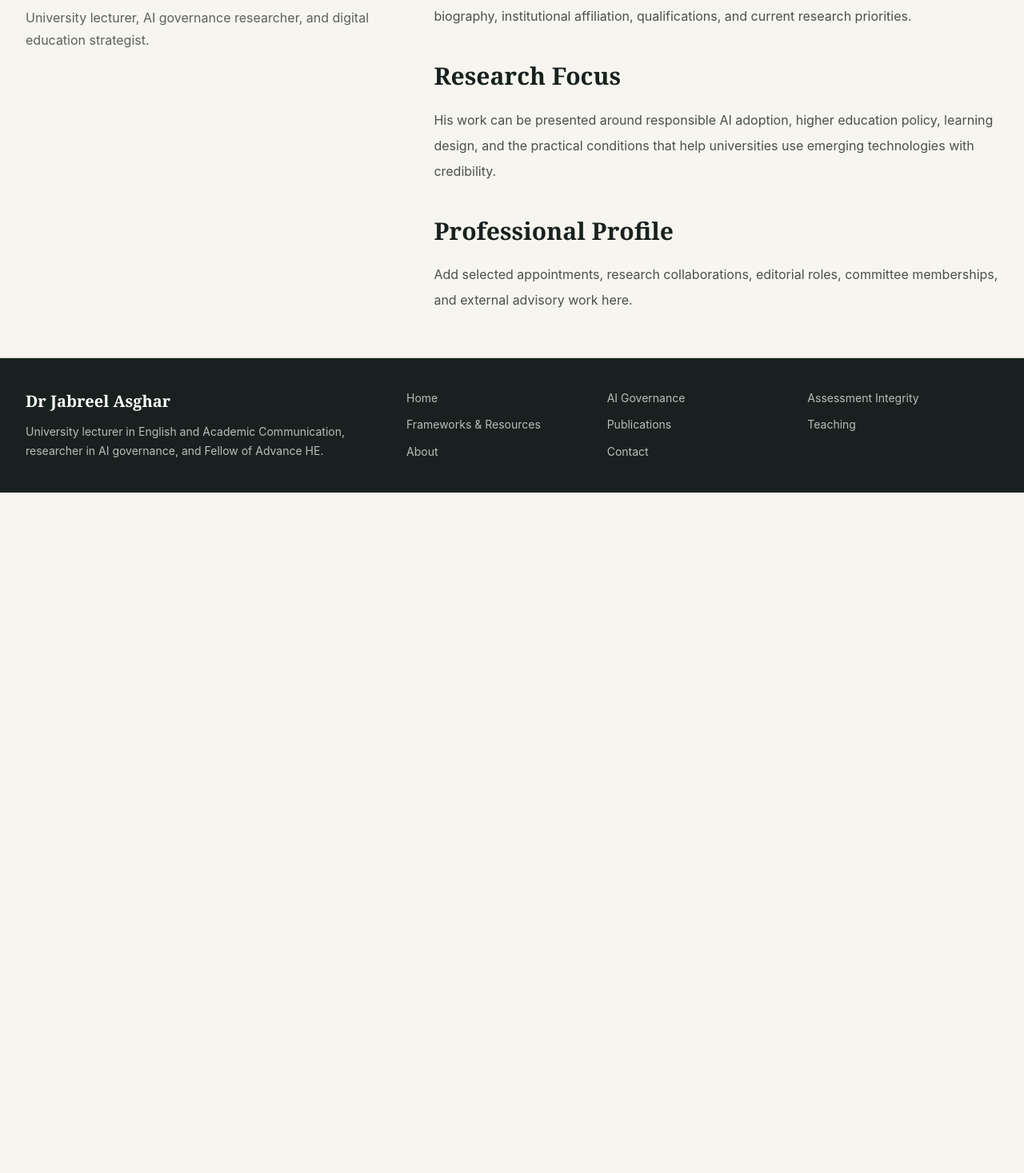
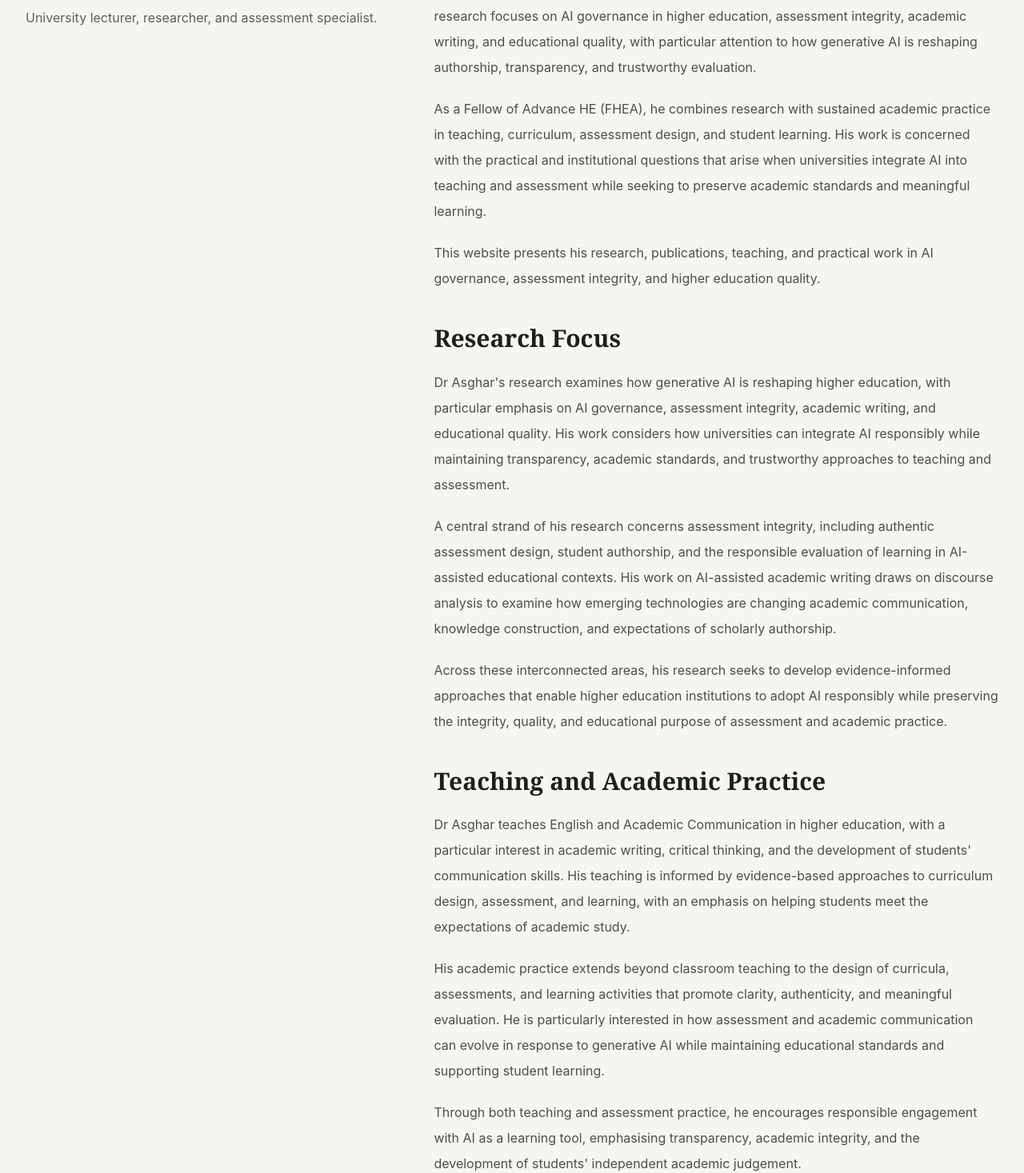
Before and after one commit to Jabreelasghar/jabreel-website, a Next.js app: page /about in a window 1280 px wide. Shown: the part 205-1672 px from the top of the page at 80% size. Before the commit the page ends 821 px from the top, so only its background shows below. Built offline with nearby package versions, Linux system fonts and the light colour scheme.

Commit message:
Update About page content and project documentation

```diff
--- a/src/app/about/page.tsx
+++ b/src/app/about/page.tsx
@@ -14,23 +14,60 @@ export default function AboutPage() {
         <SectionHeader
           eyebrow="About"
           title="Dr Jabreel Asghar"
-          summary="University lecturer, AI governance researcher, and digital education strategist."
+          summary="University lecturer, researcher, and assessment specialist."
         />
         <div className="prose-custom">
           <p>
-            This placeholder biography positions Dr Asghar as an academic working across AI governance, assessment
-            integrity, and digital education strategy. Replace it with a fuller biography, institutional affiliation,
-            qualifications, and current research priorities.
+            Dr Jabreel Asghar is a university lecturer, researcher, and assessment specialist whose work brings together
+            higher education, academic communication, and responsible AI use. His research focuses on AI governance in
+            higher education, assessment integrity, academic writing, and educational quality, with particular attention
+            to how generative AI is reshaping authorship, transparency, and trustworthy evaluation.
+          </p>
+          <p>
+            As a Fellow of Advance HE (FHEA), he combines research with sustained academic practice in teaching,
+            curriculum, assessment design, and student learning. His work is concerned with the practical and
+            institutional questions that arise when universities integrate AI into teaching and assessment while seeking
+            to preserve academic standards and meaningful learning.
+          </p>
+          <p>
+            This website presents his research, publications, teaching, and practical work in AI governance, assessment
+            integrity, and higher education quality.
           </p>
           <h2>Research Focus</h2>
           <p>
-            His work can be presented around responsible AI adoption, higher education policy, learning design, and the
-            practical conditions that help universities use emerging technologies with credibility.
+            Dr Asghar's research examines how generative AI is reshaping higher education, with particular emphasis on
+            AI governance, assessment integrity, academic writing, and educational quality. His work considers how
+            universities can integrate AI responsibly while maintaining transparency, academic standards, and trustworthy
+            approaches to teaching and assessment.
           </p>
-          <h2>Professional Profile</h2>
           <p>
-            Add selected appointments, research collaborations, editorial roles, committee memberships, and external
-            advisory work here.
+            A central strand of his research concerns assessment integrity, including authentic assessment design,
+            student authorship, and the responsible evaluation of learning in AI-assisted educational contexts. His work
+            on AI-assisted academic writing draws on discourse analysis to examine how emerging technologies are
+            changing academic communication, knowledge construction, and expectations of scholarly authorship.
+          </p>
+          <p>
+            Across these interconnected areas, his research seeks to develop evidence-informed approaches that enable
+            higher education institutions to adopt AI responsibly while preserving the integrity, quality, and
+            educational purpose of assessment and academic practice.
+          </p>
+          <h2>Teaching and Academic Practice</h2>
+          <p>
+            Dr Asghar teaches English and Academic Communication in higher education, with a particular interest in
+            academic writing, critical thinking, and the development of students' communication skills. His teaching is
+            informed by evidence-based approaches to curriculum design, assessment, and learning, with an emphasis on
+            helping students meet the expectations of academic study.
+          </p>
+          <p>
+            His academic practice extends beyond classroom teaching to the design of curricula, assessments, and
+            learning activities that promote clarity, authenticity, and meaningful evaluation. He is particularly
+            interested in how assessment and academic communication can evolve in response to generative AI while
+            maintaining educational standards and supporting student learning.
+          </p>
+          <p>
+            Through both teaching and assessment practice, he encourages responsible engagement with AI as a learning
+            tool, emphasising transparency, academic integrity, and the development of students' independent academic
+            judgement.
           </p>
         </div>
       </Container>
```
Also changed, not shown: content/frameworks/README.md (added), content/insights/README.md (added), content/publications/README.md (added), content/talks/README.md (added), content/teaching/README.md (added), 5 other files (tests, documents, lock files or other folders).
